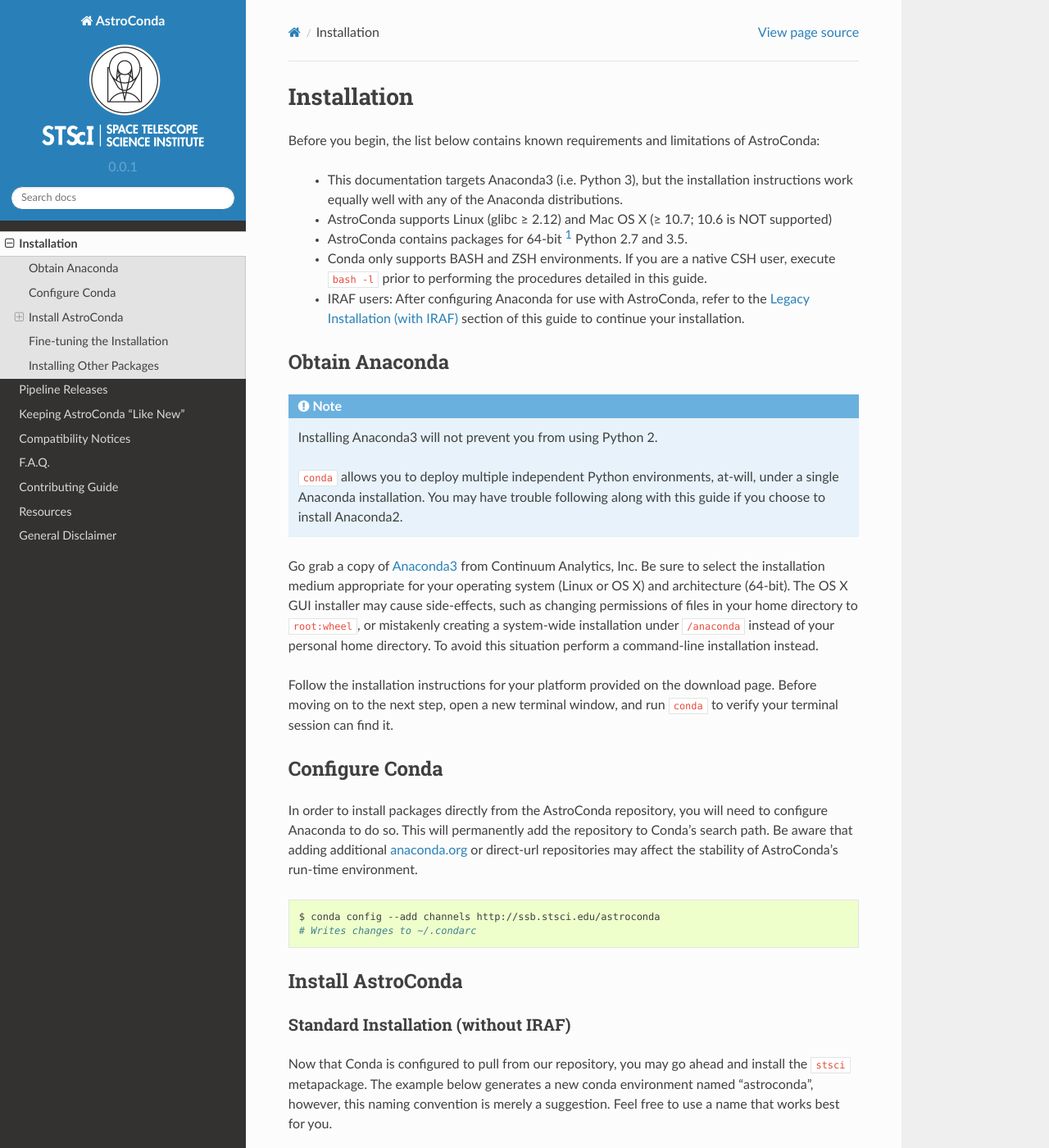
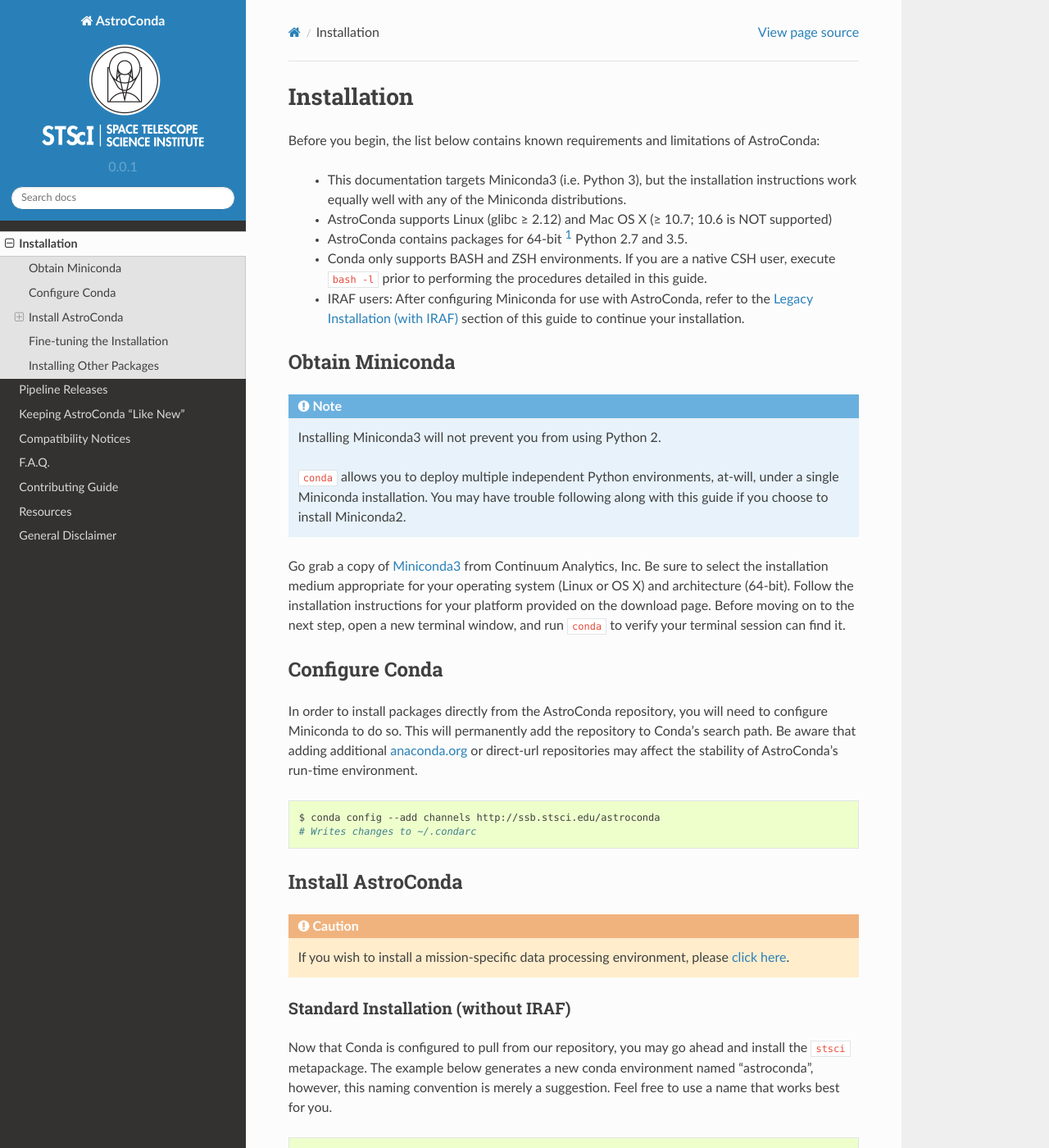
Before and after one commit to jhunkeler/astroconda, a Sphinx documentation site: the page built from source/installation.rst, in a window 1280 px wide and 1400 px high. Shown: the whole window at 82% size. Built offline with Sphinx 7.4.7 and the Read the Docs theme 2.0.0, drawn with Linux system fonts in a browser that asks for light colours; pages that are not in the unit, such as notebooks, are missing from menus; some of the changed text lies outside the part shown.

Commit message:
Replace references to Anaconda with Miniconda

```diff
--- a/source/installation.rst
+++ b/source/installation.rst
@@ -4,31 +4,29 @@
 
 Before you begin, the list below contains known requirements and limitations of AstroConda:
 
-    - This documentation targets Anaconda3 (i.e. Python 3), but the installation instructions work equally well with any of the Anaconda distributions.
+    - This documentation targets Miniconda3 (i.e. Python 3), but the installation instructions work equally well with any of the Miniconda distributions.
     - AstroConda supports Linux (glibc ≥ 2.12) and Mac OS X (≥ 10.7; 10.6 is NOT supported)
     - AstroConda contains packages for 64-bit [#archnote]_ Python 2.7 and 3.5.
     - Conda only supports BASH and ZSH environments. If you are a native CSH user, execute ``bash -l`` prior to performing the procedures detailed in this guide.
-    - IRAF users: After configuring Anaconda for use with AstroConda, refer to the :ref:`iraf_install` section of this guide to continue your installation.
+    - IRAF users: After configuring Miniconda for use with AstroConda, refer to the :ref:`iraf_install` section of this guide to continue your installation.
 
-Obtain Anaconda
-===============
+Obtain Miniconda
+================
 
 .. note::
 
-    Installing Anaconda3 will not prevent you from using Python 2.
+    Installing Miniconda3 will not prevent you from using Python 2.
 
-    ``conda`` allows you to deploy multiple independent Python environments, at-will, under a single Anaconda installation. You may have trouble following along with this guide if you choose to install Anaconda2.
+    ``conda`` allows you to deploy multiple independent Python environments, at-will, under a single Miniconda installation. You may have trouble following along with this guide if you choose to install Miniconda2.
 
 
-Go grab a copy of `Anaconda3 <https://www.continuum.io/downloads>`_ from Continuum Analytics, Inc. Be sure to select the installation medium appropriate for your operating system (Linux or OS X) and architecture (64-bit). The OS X GUI installer may cause side-effects, such as changing permissions of files in your home directory to ``root:wheel``, or mistakenly creating a system-wide installation under ``/anaconda`` instead of your personal home directory. To avoid this situation perform a command-line installation instead.
-
-Follow the installation instructions for your platform provided on the download page. Before moving on to the next step, open a new terminal window, and run ``conda`` to verify your terminal session can find it.
+Go grab a copy of `Miniconda3 <http://conda.pydata.org/miniconda.html>`_ from Continuum Analytics, Inc. Be sure to select the installation medium appropriate for your operating system (Linux or OS X) and architecture (64-bit). Follow the installation instructions for your platform provided on the download page. Before moving on to the next step, open a new terminal window, and run ``conda`` to verify your terminal session can find it.
 
 
 Configure Conda
 ===============
 
-In order to install packages directly from the AstroConda repository, you will need to configure Anaconda to do so. This will permanently add the repository to Conda's search path. Be aware that adding additional `anaconda.org <https://anaconda.org>`_ or direct-url repositories may affect the stability of AstroConda's run-time environment.
+In order to install packages directly from the AstroConda repository, you will need to configure Miniconda to do so. This will permanently add the repository to Conda's search path. Be aware that adding additional `anaconda.org <https://anaconda.org>`_ or direct-url repositories may affect the stability of AstroConda's run-time environment.
 
 .. code-block:: sh
 
@@ -38,6 +36,11 @@
 
 Install AstroConda
 ==================
+
+.. caution::
+
+    If you wish to install a mission-specific data processing environment, please `click here <releases.html>`_.
+
 
 Standard Installation (without IRAF)
 ------------------------------------
@@ -91,6 +94,7 @@
 
     $ source activate iraf27
 
+
 Fine-tuning the Installation
 ============================
 
@@ -108,14 +112,14 @@
 
 Full documentation of the ``conda`` tool is available from Continuum Analytics, Inc., its creators and maintainers: http://conda.pydata.org/docs/using/index.html. However, we have provided a brief explanation of 3rd-party package installation below for quick reference.
 
-For scientific packages available through Anaconda, installation is as simple as:
+For scientific packages available through Miniconda, installation is as simple as:
 
 .. code-block:: sh
 
     $ source activate astroconda
     $ conda install name_of_pkg
 
-Often, the easiest way to see if the package is available through Anaconda is to try installing it. The full list of available packages is here: http://repo.continuum.io/pkgs/.
+Often, the easiest way to see if the package is available through Miniconda is to try installing it. The full list of available packages is here: http://repo.continuum.io/pkgs/.
 
 The Python-standard tool ``pip`` is also available to install packages distributed through the Python Package Index (PyPI):
 
```
